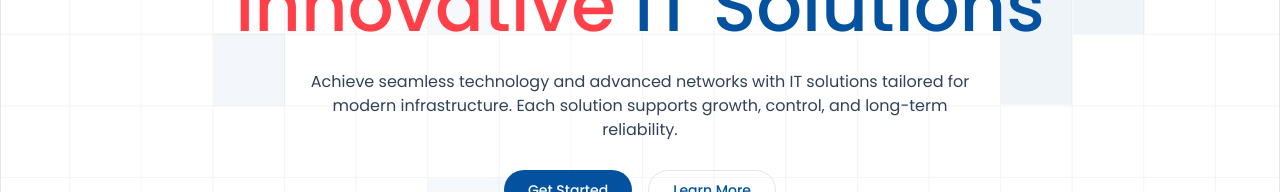
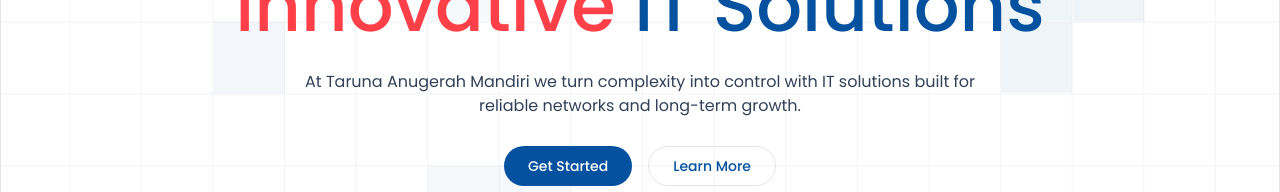
Before and after one commit to JadiDapa/company-profile-tam, a Next.js app: page / in a window 1280 px wide. Shown: the part 218-410 px from the top of the page. Built offline with nearby package versions, Linux system fonts and the light colour scheme; no server answers; the database is empty.

Commit message:
feat: update Hero component description for clarity and engagement

```diff
--- a/components/root/Home/Hero.tsx
+++ b/components/root/Home/Hero.tsx
@@ -27,9 +27,8 @@
           </span>
         </h1>
         <p className="max-w-2xl text-center text-sm text-slate-700 lg:text-base">
-          Achieve seamless technology and advanced networks with IT solutions
-          tailored for modern infrastructure. Each solution supports growth,
-          control, and long-term reliability.
+          At Taruna Anugerah Mandiri we turn complexity into control with IT
+          solutions built for reliable networks and long-term growth.
         </p>
         <div className="flex items-center gap-4">
           <Button className="flex h-10 rounded-full px-6 py-2">
@@ -37,7 +36,8 @@
           </Button>
           <Button className="text-primary flex h-10 rounded-full border bg-transparent px-6 py-2">
             <Link href="/about">
-              Learn More<span className="sr-only"> about Taruna Anugrah Mandiri</span>
+              Learn More
+              <span className="sr-only"> about Taruna Anugrah Mandiri</span>
             </Link>
           </Button>
         </div>
```
